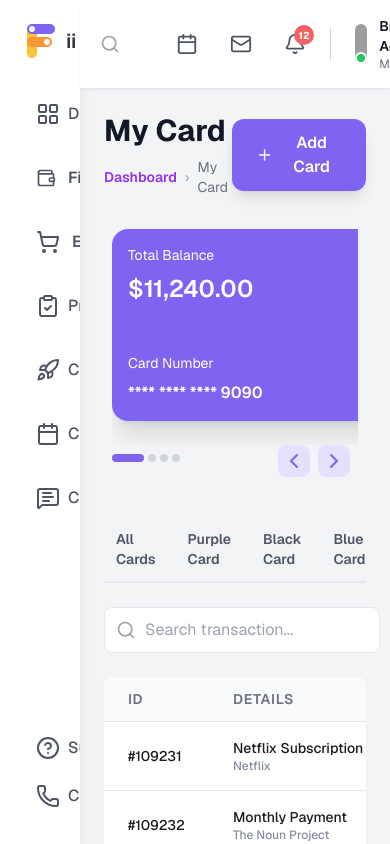
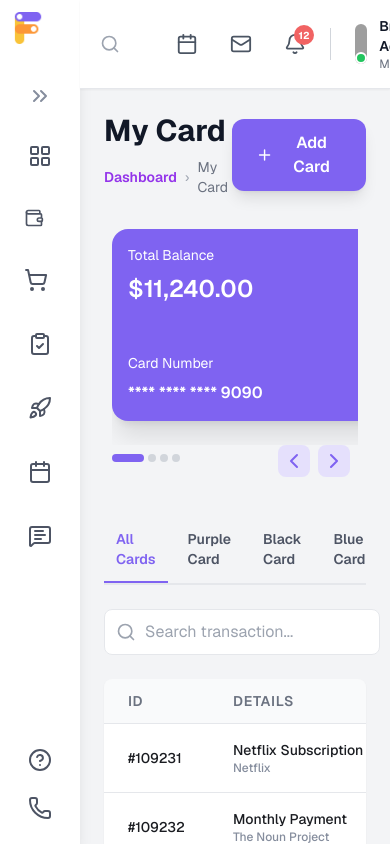
Before and after one commit to 081dikeh/FinaInc, a React (Vite) app: page /finance/my-card in a window 390 px wide. Both pictures are taken after a click on the element 220 px from the left and 41 px from the top of the page. Shown: the top 844 px of the page. Built offline with nearby package versions, Linux system fonts and the light colour scheme; grey boxes are pictures that could not be loaded.

Commit message:
fixed sidebar responsiveness

```diff
--- a/src/components/layout/SideBar.jsx
+++ b/src/components/layout/SideBar.jsx
@@ -3,27 +3,23 @@ import FinaLogo from '../../assets/FinaLogo.png'
 import { ClipboardCheck, MessageSquareText, Calendar, LayoutGrid, ShoppingCart, Rocket, Banknote, Phone, CircleQuestionMark, ChevronsLeft, ChevronsRight, ChevronDown, ChevronUp, Wallet} from 'lucide-react';
 import { useState } from "react";
 
-
-
-
-
-
 export default function SideBar({ sidebarWidth, isClicked, setIsClicked }) {
-
 
   const [isFinanceOpen, setIsFinanceOpen] = useState(false);
   const [isEcommerceOpen, setIsEcommerceOpen] = useState(false);
-
+  const [hoveredMenu, setHoveredMenu] = useState(null);
 
   const toggleFinance = () => {
-    setIsFinanceOpen(!isFinanceOpen);
+    if (!isClicked) {
+      setIsFinanceOpen(!isFinanceOpen);
+    }
   };
 
-
   const toggleEcommerce = () => {
-    setIsEcommerceOpen(!isEcommerceOpen);
+    if (!isClicked) {
+      setIsEcommerceOpen(!isEcommerceOpen);
+    }
   };
-
 
   const handleClick = () => {
     setIsClicked(!isClicked);
@@ -34,62 +30,103 @@ export default function SideBar({ sidebarWidth, isClicked, setIsClicked }) {
       isActive
         ? 'bg-primary-light text-white p-2'
         : 'bg-white'
-    }`;
+    } ${isClicked ? 'justify-center' : ''}`;
   };
 
+  return (
+    <div className={`h-screen bg-white transition-all duration-300 ${isClicked ? 'w-20' : 'w-64'} overflow-y-auto overflow-x-hidden shadow-lg relative`}>
+        <aside className={`${isClicked ? 'p-3' : 'p-6'} flex flex-col justify-between h-full transition-all duration-300`}>
+            <div className="mb-8 flex justify-between items-center">
+                <h2 className={`text-xl text-brand-400 font-semibold flex items-center gap-2 transition-all duration-300 ${isClicked ? 'w-10' : ''}`}>
+                  <img src={FinaLogo} alt="" className="w-8 h-8 flex-shrink-0" />
+                  {!isClicked && <span className="whitespace-nowrap">Fina Inc</span>}
+                </h2>
 
-
-
-
-  return (
-    <div className={`h-screen bg-white ${sidebarWidth} overflow-y-auto overflow-x-hidden shadow-lg`} >
-        <aside className="w-64 p-6 flex flex-col justify-between h-full">
-            <div className="mb-8 flex justify-between items-center">
-                <h2 className=" text-xl text-brand-400 font-semibold flex items-center gap-2"><img src={FinaLogo} alt="" />{!isClicked ? 'Fina Inc' : 'ii'}</h2>
-
-
-                <span className="text-brand-100 cursor-pointer" onClick={handleClick}>
-                  {isClicked ? <ChevronsRight /> : <ChevronsLeft />}
-                </span>
+                {!isClicked && (
+                  <span className="text-brand-100 cursor-pointer" onClick={handleClick}>
+                    <ChevronsLeft />
+                  </span>
+                )}
             </div>
 
+            {/* Expand button when collapsed */}
+            {isClicked && (
+              <button
+                onClick={handleClick}
+                className="mb-4 p-2 hover:bg-gray-100 rounded-lg transition-colors flex justify-center"
+              >
+                <ChevronsRight className="text-brand-100" />
+              </button>
+            )}
 
-            <nav className=" flex flex-col gap-4 text-base text-brand-300">
-                <NavLink className={getLinkClass} to="/">
+            <nav className="flex flex-col gap-4 text-base text-brand-300">
+                <NavLink
+                  className={getLinkClass}
+                  to="/"
+                  title={isClicked ? "Dashboard" : ""}
+                >
                   <LayoutGrid />
-                  Dashboard
+                  {!isClicked && <span>Dashboard</span>}
                 </NavLink>
 
-
-                <div>
+                {/* Finance Section */}
+                <div
+                  className="relative"
+                  onMouseEnter={() => isClicked && setHoveredMenu('finance')}
+                  onMouseLeave={() => isClicked && setHoveredMenu(null)}
+                >
                   <div
                     onClick={toggleFinance}
-                    className="w-full flex items-center justify-between px-3 py-3 hover:bg-purple-50 rounded-lg transition-colors cursor-pointer"
+                    className={`w-full flex items-center justify-between px-3 py-3 hover:bg-purple-50 rounded-lg transition-colors cursor-pointer ${isClicked ? 'justify-center' : ''}`}
+                    title={isClicked ? "Finance" : ""}
                   >
                     <div className="flex items-center gap-3">
                       <Wallet size={20} />
-                      <span className="font-semibold">Finance</span>
+                      {!isClicked && <span className="font-semibold">Finance</span>}
                     </div>
-                    {isFinanceOpen ? <ChevronUp size={18} /> : <ChevronDown size={18} />}
+                    {!isClicked && (isFinanceOpen ? <ChevronUp size={18} /> : <ChevronDown size={18} />)}
                   </div>
-                  {/* Finance Submenu */}
-                  {isFinanceOpen && (
+
+                  {/* Finance Submenu - expanded sidebar */}
+                  {isFinanceOpen && !isClicked && (
                     <div className="flex flex-col ml-6 mt-2 gap-2">
+                      <NavLink to="/finance/my-card" className={getLinkClass}>
+                        My Card
+                      </NavLink>
+                      <NavLink to="/finance/savings" className={getLinkClass}>
+                        Savings
+                      </NavLink>
+                      <NavLink to="/finance/in-out" className={getLinkClass}>
+                        In & Out
+                      </NavLink>
+                    </div>
+                  )}
+
+                  {/* Finance Submenu - collapsed sidebar (hover dropdown) */}
+                  {isClicked && hoveredMenu === 'finance' && (
+                    <div
+                      className="fixed bg-white shadow-xl rounded-lg py-2 w-48 z-50 border border-gray-200"
+                      style={{
+                        left: '80px',
+                        top: 'auto'
+                      }}
+                    >
+                      <div className="px-4 py-2 font-semibold text-brand-400 border-b border-gray-200">Finance</div>
                       <NavLink
                         to="/finance/my-card"
-                        className={getLinkClass}
+                        className="block px-4 py-2 hover:bg-purple-50 transition-colors text-brand-300"
                       >
                         My Card
                       </NavLink>
                       <NavLink
                         to="/finance/savings"
-                        className={getLinkClass}
+                        className="block px-4 py-2 hover:bg-purple-50 transition-colors text-brand-300"
                       >
                         Savings
                       </NavLink>
                       <NavLink
                         to="/finance/in-out"
-                        className={getLinkClass}
+                        className="block px-4 py-2 hover:bg-purple-50 transition-colors text-brand-300"
                       >
                         In & Out
                       </NavLink>
@@ -97,42 +134,73 @@ export default function SideBar({ sidebarWidth, isClicked, setIsClicked }) {
                   )}
                 </div>
 
-
-                <div>
+                {/* E-Commerce Section */}
+                <div
+                  className="relative"
+                  onMouseEnter={() => isClicked && setHoveredMenu('ecommerce')}
+                  onMouseLeave={() => isClicked && setHoveredMenu(null)}
+                >
                   <div
                     onClick={toggleEcommerce}
-                    className="w-full flex items-center justify-between px-3 py-3 hover:bg-purple-50 rounded-lg transition-colors cursor-pointer"
+                    className={`w-full flex items-center justify-between px-3 py-3 hover:bg-purple-50 rounded-lg transition-colors cursor-pointer ${isClicked ? 'justify-center' : ''}`}
+                    title={isClicked ? "E-Commerce" : ""}
                   >
                     <div className="flex items-center gap-3">
                       <ShoppingCart />
-                      <span className="font-semibold">E-Commerce</span>
+                      {!isClicked && <span className="font-semibold">E-Commerce</span>}
                     </div>
-                    {isEcommerceOpen ? <ChevronUp size={18} /> : <ChevronDown size={18} />}
+                    {!isClicked && (isEcommerceOpen ? <ChevronUp size={18} /> : <ChevronDown size={18} />)}
                   </div>
-                  {/* Finance Submenu */}
-                  {isEcommerceOpen && (
+
+                  {/* E-Commerce Submenu - expanded sidebar */}
+                  {isEcommerceOpen && !isClicked && (
                     <div className="flex flex-col ml-6 mt-2 gap-2">
+                      <NavLink to="/ecommerce/product" className={getLinkClass}>
+                        Product
+                      </NavLink>
+                      <NavLink to="/ecommerce/category" className={getLinkClass}>
+                        Category
+                      </NavLink>
+                      <NavLink to="/ecommerce/orders" className={getLinkClass}>
+                        Orders
+                      </NavLink>
+                      <NavLink to="/ecommerce/customer" className={getLinkClass}>
+                        Customer
+                      </NavLink>
+                    </div>
+                  )}
+
+                  {/* E-Commerce Submenu - collapsed sidebar (hover dropdown) */}
+                  {isClicked && hoveredMenu === 'ecommerce' && (
+                    <div
+                      className="fixed bg-white shadow-xl rounded-lg py-2 w-48 z-50 border border-gray-200"
+                      style={{
+                        left: '80px',
+                        top: 'auto'
+                      }}
+                    >
+                      <div className="px-4 py-2 font-semibold text-brand-400 border-b border-gray-200">E-Commerce</div>
                       <NavLink
                         to="/ecommerce/product"
-                        className={getLinkClass}
+                        className="block px-4 py-2 hover:bg-purple-50 transition-colors text-brand-300"
                       >
                         Product
                       </NavLink>
                       <NavLink
                         to="/ecommerce/category"
-                        className={getLinkClass}
+                        className="block px-4 py-2 hover:bg-purple-50 transition-colors text-brand-300"
                       >
                         Category
                       </NavLink>
                       <NavLink
                         to="/ecommerce/orders"
-                        className={getLinkClass}
+                        className="block px-4 py-2 hover:bg-purple-50 transition-colors text-brand-300"
                       >
                         Orders
                       </NavLink>
                       <NavLink
                         to="/ecommerce/customer"
-                        className={getLinkClass}
+                        className="block px-4 py-2 hover:bg-purple-50 transition-colors text-brand-300"
                       >
                         Customer
                       </NavLink>
@@ -140,35 +208,60 @@ export default function SideBar({ sidebarWidth, isClicked, setIsClicked }) {
                   )}
                 </div>
 
-
-                <NavLink className={getLinkClass} to="/project">
+                <NavLink
+                  className={getLinkClass}
+                  to="/project"
+                  title={isClicked ? "Project" : ""}
+                >
                   <ClipboardCheck />
-                  Project
+                  {!isClicked && <span>Project</span>}
                 </NavLink>
 
-
-                <NavLink className={getLinkClass} to="/campaign">
+                <NavLink
+                  className={getLinkClass}
+                  to="/campaign"
+                  title={isClicked ? "Campaign" : ""}
+                >
                   <Rocket />
-                  Campaign
+                  {!isClicked && <span>Campaign</span>}
                 </NavLink>
 
-
-                <NavLink className={getLinkClass} to="/calendar">
+                <NavLink
+                  className={getLinkClass}
+                  to="/calendar"
+                  title={isClicked ? "Calendar" : ""}
+                >
                   <Calendar />
-                  Calendar
+                  {!isClicked && <span>Calendar</span>}
                 </NavLink>
 
-
-                <NavLink className={getLinkClass} to="/chat">
+                <NavLink
+                  className={getLinkClass}
+                  to="/chat"
+                  title={isClicked ? "Chat" : ""}
+                >
                   <MessageSquareText />
-                  Chat
+                  {!isClicked && <span>Chat</span>}
                 </NavLink>
             </nav>
 
-
             <div className="mt-auto text-base text-brand-300 font-[500]">
-                <a href="" className="flex gap-2 px-3 py-3"><CircleQuestionMark />Support</a>
-                <a href="" className="flex gap-2 px-3 py-3"><Phone />Contact Us</a>
+                <a
+                  href="#"
+                  className={`flex gap-2 px-3 py-3 hover:bg-gray-100 rounded-lg transition-colors ${isClicked ? 'justify-center' : ''}`}
+                  title={isClicked ? "Support" : ""}
+                >
+                  <CircleQuestionMark />
+                  {!isClicked && <span>Support</span>}
+                </a>
+                <a
+                  href="#"
+                  className={`flex gap-2 px-3 py-3 hover:bg-gray-100 rounded-lg transition-colors ${isClicked ? 'justify-center' : ''}`}
+                  title={isClicked ? "Contact Us" : ""}
+                >
+                  <Phone />
+                  {!isClicked && <span>Contact Us</span>}
+                </a>
             </div>
         </aside>
     </div>
--- a/src/pages/FinancePage/MyCard.jsx
+++ b/src/pages/FinancePage/MyCard.jsx
@@ -6,7 +6,7 @@ import { transactions as data } from "../../data/financemockData/transactionsMoc
 
 export default function MyCard() {
   return (
-    <section className="w-full max-w-7xl font-Geist">
+    <section className="w-full min-w-7xl font-Geist">
         <div className="flex justify-between items-center mb-6">
             <div>
             <h1 className="text-3xl font-bold text-gray-900 mb-2">My Card</h1>
--- a/src/pages/FinancePage/MyCardComponents/MyCardTable.jsx
+++ b/src/pages/FinancePage/MyCardComponents/MyCardTable.jsx
@@ -30,17 +30,9 @@ export default function MyCardTable({ data }) {
         };
         const selectedType = cardMap[cardType];
 
-            console.log('Total Data:', data.length);
-            console.log('Sample item:', data[0]);
-            console.log('Current cardType state:', cardType);
-
         return item.cardType === selectedType;
 
     });
-      // Debug: Check the incoming data
-
-    console.log('Filtered data:', filterByCardType.length);
-
 
 
     // Handle sorting
@@ -61,7 +53,6 @@ export default function MyCardTable({ data }) {
         } else {
             return a[sortField] < b[sortField] ? 1 : -1;
         }
-
     });
 
 
@@ -106,7 +97,6 @@ export default function MyCardTable({ data }) {
     };
 
     const handleCardTypeClick = (type) => {
-        console.log('Clicked card type:', type);
         setCardType(type);
         setCurrentPage(1);
     };
@@ -119,7 +109,11 @@ export default function MyCardTable({ data }) {
                     {cardTypebyColor.map((type) => (
                         <li
                             key={type}
-                            className="p-3"
+                            className={`p-3 transition-colors ${
+                                cardType === type
+                                    ? 'border-b-2 border-primary-light text-primary-light'
+                                    : 'hover:text-primary-light hover:border-b-2'
+                            }`}
                             onClick={() => handleCardTypeClick(type)}
 
                         >
```
